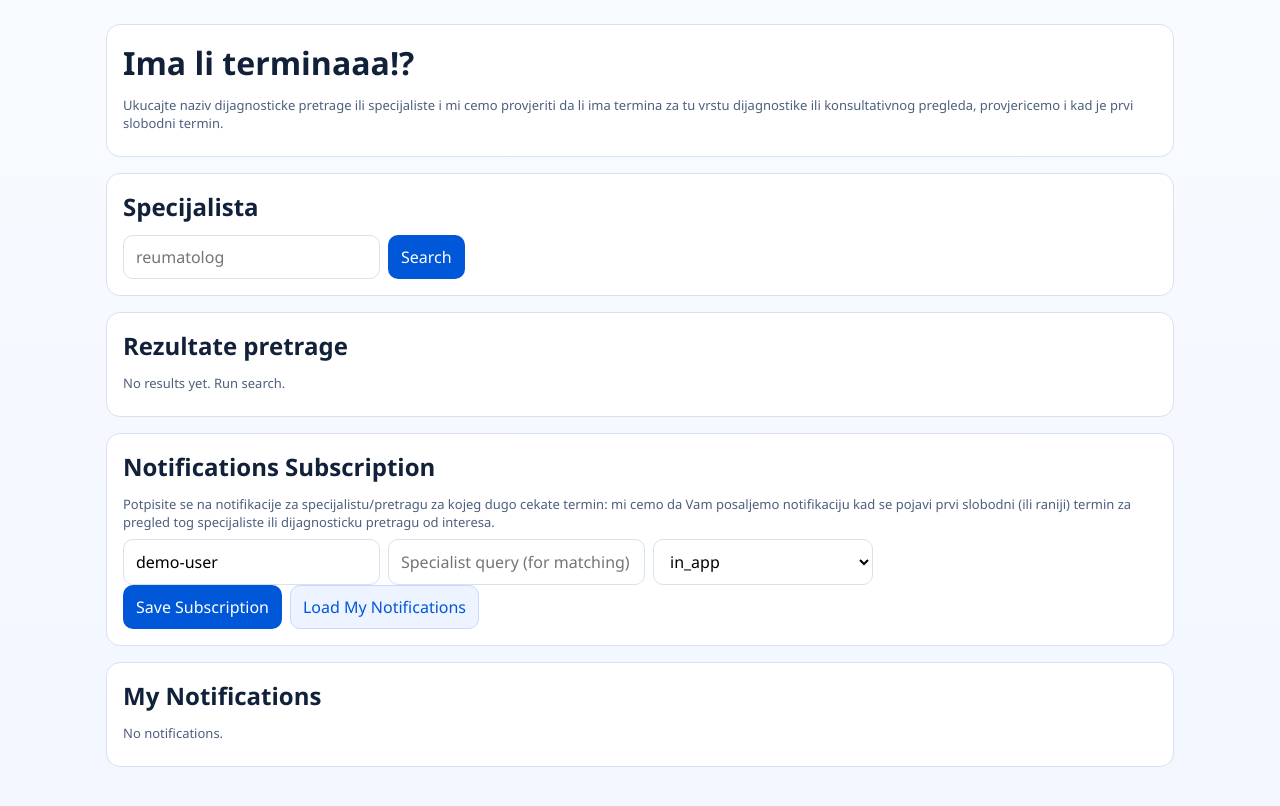
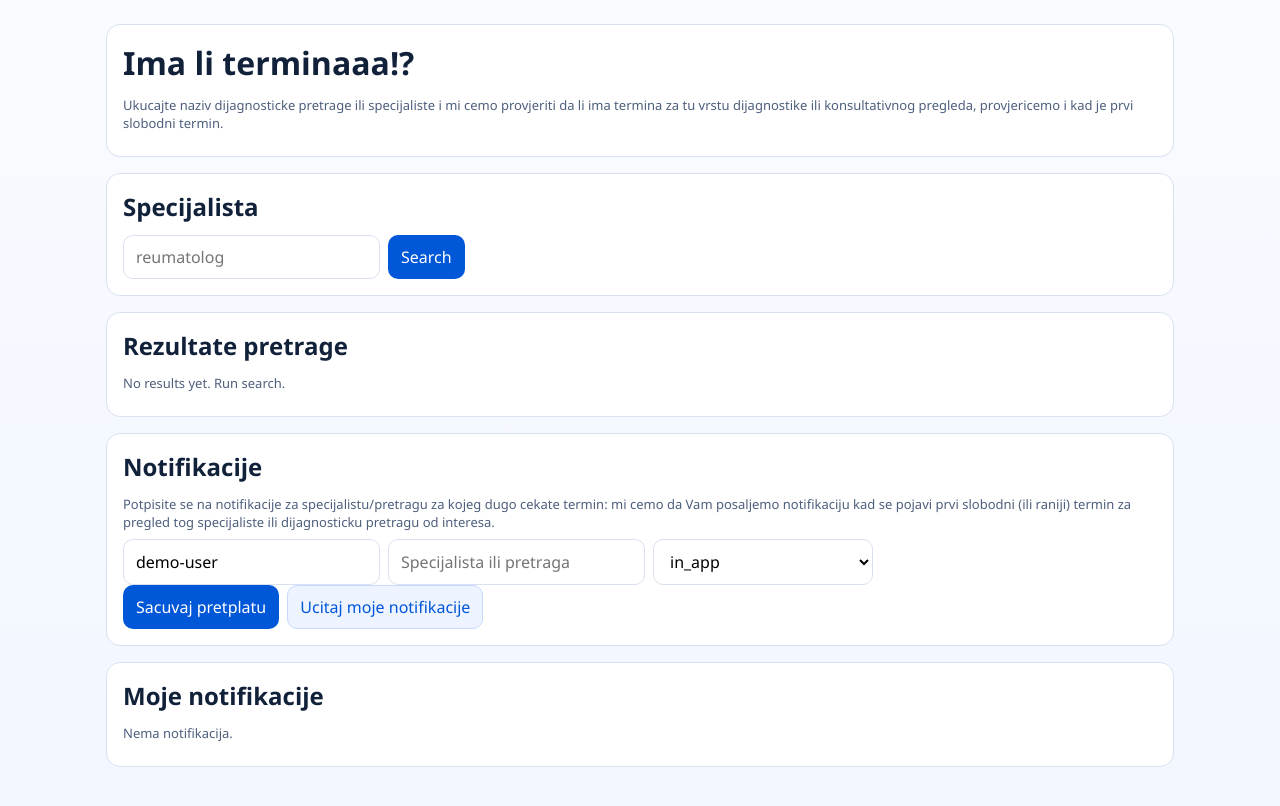
Before and after one commit to dariavuiovich-dot/Ima-li-termina-, a Next.js app: page / in a window 1280 px wide. Shown: the top 806 px of the page. Built offline with nearby package versions, Linux system fonts and the light colour scheme.

Commit message:
Localize notifications UI to Montenegrin

```diff
--- a/app/page.tsx
+++ b/app/page.tsx
@@ -204,13 +204,13 @@ export default function HomePage() {
       body: JSON.stringify(payload)
     });
     try {
-      await readJsonOrThrow(res, "Subscription failed");
+      await readJsonOrThrow(res, "Neuspjelo cuvanje pretplate");
     } catch (err) {
-      setSubMessage(err instanceof Error ? err.message : "Subscription failed");
+      setSubMessage(err instanceof Error ? err.message : "Neuspjelo cuvanje pretplate");
       return;
     }
 
-    setSubMessage("Subscription saved");
+    setSubMessage("Pretplata je sacuvana");
     setSubQuery("");
   }
 
@@ -218,10 +218,12 @@ export default function HomePage() {
     const qs = new URLSearchParams({ userId, limit: "20" });
     const res = await fetch(`/api/notifications?${qs.toString()}`);
     try {
-      const data = await readJsonOrThrow(res, "Failed to load notifications");
+      const data = await readJsonOrThrow(res, "Neuspjelo ucitavanje notifikacija");
       setNotifications(data.items ?? []);
     } catch (err) {
-      setSubMessage(err instanceof Error ? err.message : "Failed to load notifications");
+      setSubMessage(
+        err instanceof Error ? err.message : "Neuspjelo ucitavanje notifikacija"
+      );
       return;
     }
   }
@@ -444,7 +446,7 @@ export default function HomePage() {
       </div>
 
       <form className="card" onSubmit={createSubscription}>
-        <h2>Notifications Subscription</h2>
+        <h2>Notifikacije</h2>
         <p className="meta">
           Potpisite se na notifikacije za specijalistu/pretragu za kojeg dugo
           cekate termin: mi cemo da Vam posaljemo notifikaciju kad se pojavi prvi
@@ -458,7 +460,7 @@ export default function HomePage() {
             onChange={(e) => setUserId(e.target.value)}
           />
           <input
-            placeholder="Specialist query (for matching)"
+            placeholder="Specijalista ili pretraga"
             value={subQuery}
             onChange={(e) => setSubQuery(e.target.value)}
           />
@@ -500,18 +502,18 @@ export default function HomePage() {
           </p>
         ) : null}
         <div className="row">
-          <button type="submit">Save Subscription</button>
+          <button type="submit">Sacuvaj pretplatu</button>
           <button type="button" className="secondary" onClick={loadNotifications}>
-            Load My Notifications
+            Ucitaj moje notifikacije
           </button>
         </div>
         {subMessage ? <p className="meta">{subMessage}</p> : null}
       </form>
 
       <div className="card">
-        <h2>My Notifications</h2>
+        <h2>Moje notifikacije</h2>
         {!notifications.length ? (
-          <p className="meta">No notifications.</p>
+          <p className="meta">Nema notifikacija.</p>
         ) : (
           <table>
             <thead>
```
